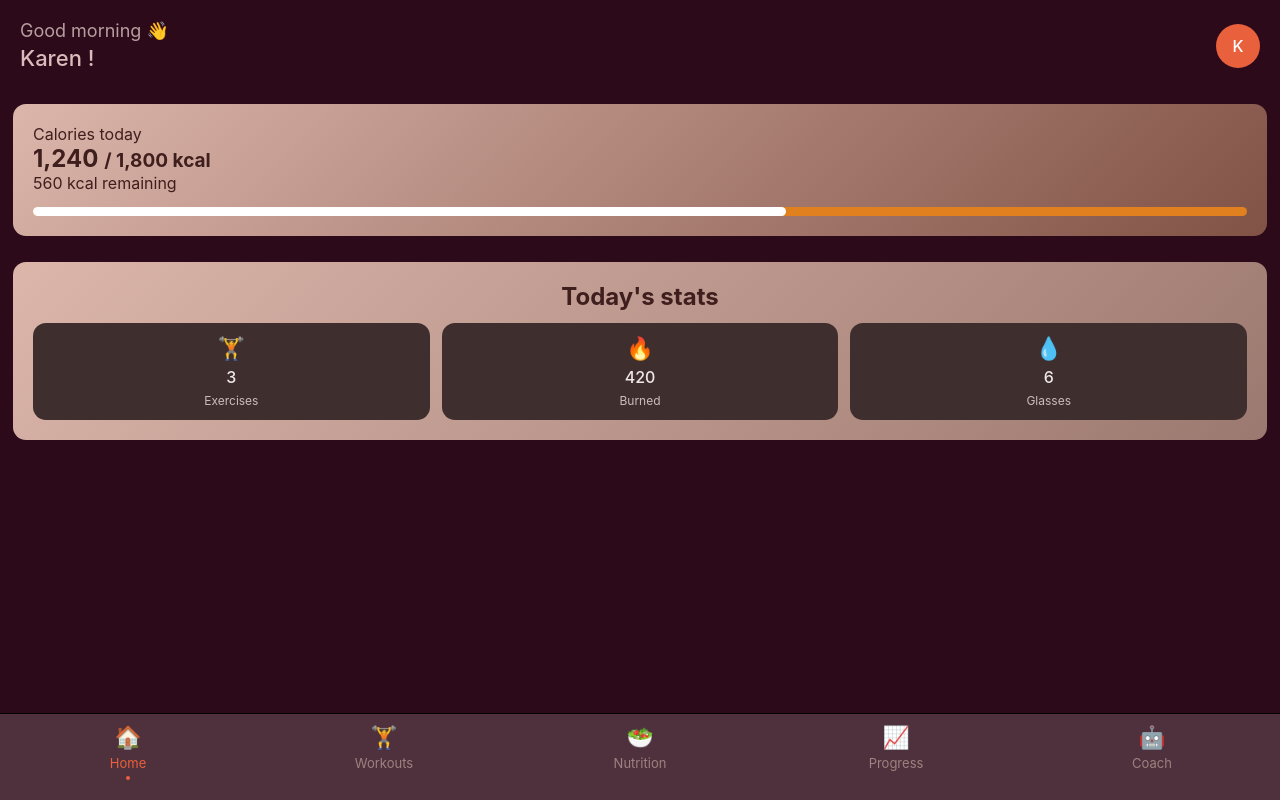
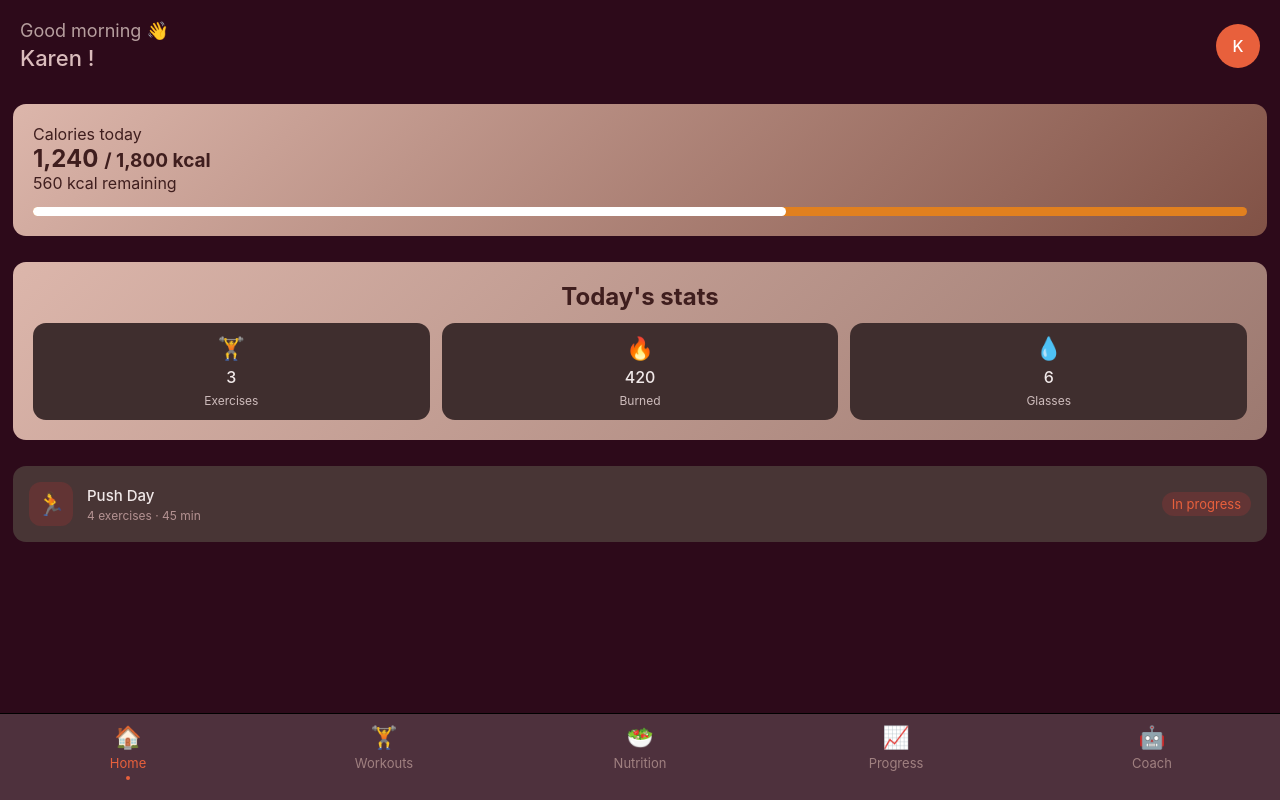
Before and after one commit to karenmahrous/fitforge, a React (Vite) app in the folder client/: page / in a window 1280 px wide. Built offline with nearby package versions, Linux system fonts and the light colour scheme.

Commit message:
Added the workout stats in Dashboard component

```diff
--- a/client/src/Components/Dashboard.tsx
+++ b/client/src/Components/Dashboard.tsx
@@ -68,6 +68,49 @@ function Dashboard(){
                 </div>
             </div>
         </div>
+        <div style={{ padding: '13px' }}>
+            <div style={{
+                background: '#483535',
+                padding: '16px',
+                borderRadius: '13px',
+                display: 'flex',
+                alignItems: 'center',
+                gap: '14px',
+                cursor: 'pointer',
+            }}>
+                {/* Icon box */}
+                <div style={{
+                    width: '44px',
+                    height: '44px',
+                    borderRadius: '12px',
+                    background: '#623434',
+                    display: 'flex',
+                    alignItems: 'center',
+                    justifyContent: 'center',
+                    fontSize: '23px',
+                }}>
+                    🏃
+                </div>
+
+                {/* Workout info */}
+                <div style={{ flex: 1 }}>
+                    <p style={{ color: '#f0e8e8', fontWeight: '500', fontSize: '15px' }}>Push Day</p>
+                    <p style={{ color: '#b49292', fontSize: '12px', marginTop: '3px' }}>4 exercises · 45 min</p>
+                </div>
+
+                {/* Badge */}
+                <div style={{
+                    backgroundColor: '#633535',
+                    color: '#E8603C',
+                    fontSize: '13px',
+                    padding: '4px 10px',
+                    borderRadius: '99px',
+                }}>
+                    In progress
+                </div>
+            </div>
+        </div>
+
     </>
     )
 }
```
